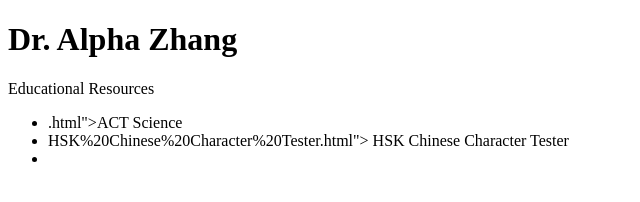
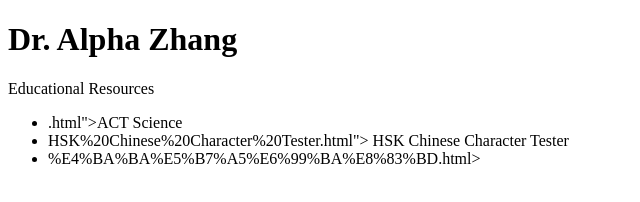
Before and after one commit to alphazhang2025-prog/alphazhang2025-prog.github.io, a plain HTML site: page index.html in a window 1280 px wide. Shown: the whole page, without its empty margins (0-640 px from the left). Drawn offline with Linux system fonts and the light colour scheme.

Commit message:
Update index.html

```diff
--- a/index.html
+++ b/index.html
@@ -17,9 +17,8 @@
 HSK Chinese Character Tester
 </a></li>
 
-<li><a href="%E4%BA%BA%E5%B7%A5%E6%99%BA%E8%83</li>
+<li>%E4%BA%BA%E5%B7%A5%E6%99%BA%E8%83%BD.html></li>
 </ul>
 
 </body>
 </html>
-``
```
